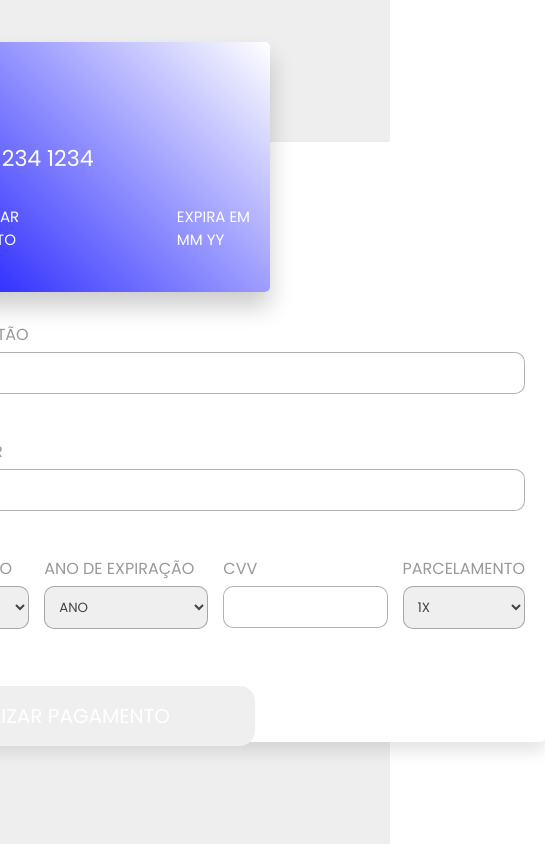
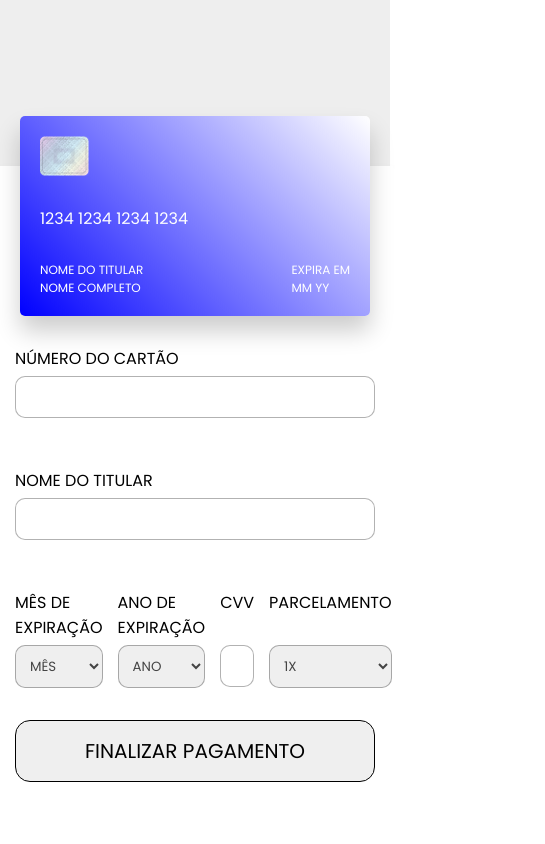
Before and after one commit to Jeta8/Formulario-pagamento, a plain HTML site: page Formulario Pagamento/index.html in a window 390 px wide. Shown: the top 844 px of the page, 545 px wide, since content can reach past the window. Drawn offline with Linux system fonts and the light colour scheme.

Commit message:
formulario pagamento
ajustando responsividade

```diff
--- a/Formulario Pagamento/index.html
+++ b/Formulario Pagamento/index.html
@@ -54,15 +54,16 @@
         <form action="">
             <div class="inputBox">
                 <span>Número do Cartão</span>
-                <input type="text" maxlength="19" id="numero-cartao" title="Número do cartão" class="numero-cartao-input" inputmode="numeric"
+                <input type="text" maxlength="19" minlength="16" id="numero-cartao" title="Número do cartão" class="numero-cartao-input" inputmode="numeric"
                     onkeyup="this.value = detectar_cartao(event)" required>
-                    <div class="invalid-tooltip">Insira um cartão válido.</div>
+                    <span class="invalid">Insira um cartao valido</span>
+
             </div>
 
             <div class="inputBox">
                 <span>Nome do Titular</span>
-                <input type="text" id="nome-titular" class="nome-titular-input" inputmode="full-width-latin" required>
-                <div class="invalid-tooltip">Insira um nome válido.</div>
+                <input type="text" id="nome-titular" minlength="7" title="Nome do Titular" class="nome-titular-input" inputmode="full-width-latin" required>
+                <span class="invalid">Insira um nome valido</span>
             </div>
 
             <div class="flexbox">
@@ -83,7 +84,7 @@
                         <option value="11">11</option>
                         <option value="12">12</option>
                     </select>
-                    <div class="invalid-tooltip">Selecione o mês de expiração.</div>
+
                 </div>
 
                 <div class="inputBox">
@@ -101,13 +102,13 @@
                         <option value="31">2031</option>
                         <option value="32">2032</option>
                     </select>
-                    <div class="invalid-tooltip">Selecione o ano de expiração.</div>
+
                 </div>
                 <div class="inputBox">
                     <span>cvv</span>
-                    <input type="text" maxlength="3" id="cvv-seguranca" class="cvv-input" inputmode="numeric"
+                    <input type="text" maxlength="3"  minlength="3" id="cvv-seguranca" class="cvv-input" inputmode="numeric"
                         pattern="[0-9]*" required>
-                        <div class="invalid-tooltip">Insira um número de segurança válido.</div>
+
                 </div>
 
                 <div class="flexbox">
@@ -131,7 +132,7 @@
                 </div>
 
 
-                <input type="submit" value="finalizar pagamento" class="submit-btn"
+                <input type="submit" value="finalizar pagamento"  class="submit-btn"
                     onclick="this.value = finalizar_pagamento()">
 
         </form>
@@ -329,6 +330,25 @@
 
         }
 
+        let form = document.querySelector("form");
+        let inputs = form.querySelectorAll("input");
+        let submitButton = form.querySelector("button[type='submit']");
+        let SubmiBtnTexto = submitButton.textContent;
+
+        submitButton.addEventListener("click", function(event) {
+        event.preventDefault();
+        let isFormValid = true;
+        for (let i = 0; i < inputs.length; i++) {
+        if (inputs[i].value === "" || inputs[i].length < 3) {
+          inputs[i].classList.add("invalid");
+          isFormValid = false;
+        }
+        if (!isFormValid == true) {
+            submitButton.textContent = SubmiBtnTexto;
+            return;
+  }
+  }
+});
 
 
 
--- a/Formulario Pagamento/style.css
+++ b/Formulario Pagamento/style.css
@@ -9,6 +9,7 @@
   border: none;
   text-decoration: none;
   text-transform: uppercase;
+  user-select: none;
 }
 
 .container {
@@ -20,6 +21,7 @@
   flex-flow: column;
   padding-bottom: 60px;
   flex:1;
+  user-select: none;
 }
 
 .container form {
@@ -39,7 +41,6 @@
 
 .container form .inputBox span {
   display: block;
-  color: #999;
   padding-bottom: 5px;
 }
 
@@ -69,11 +70,12 @@
   margin-top: 150px;
   padding: 15px;
   font-size: 20px;
-  color: #fff;
+  color: black;
   border-radius: 15px;
   cursor: pointer;
   transition: 0.2s linear;
   position: absolute;
+
 }
 
 .container form .submit-btn:hover {
@@ -87,6 +89,7 @@
   height: 250px;
   width: 400px;
   margin-left: -250px;
+  user-select: none;
 }
 
 .container .card-container .front {
@@ -102,6 +105,7 @@
   padding: 20px;
   transform: perspective(1000px) rotateY(0deg);
   transition: transform 0.4s ease-out;
+  user-select: none;
 }
 
 .container .card-container .front .iconCard-image {
@@ -109,29 +113,35 @@
   align-items: center;
   justify-content: space-between;
   transition: transform 1.4s ease-in;
+  user-select: none;
 }
 
 .container .card-container .front .iconCard-image img {
   height: 50px;
+  user-select: none;
 }
 
 .container .card-container .front .card-number-box {
   padding: 30px 0;
   font-size: 22px;
   color: #fff;
+  user-select: none;
 }
 
 .container .card-container .front .flexbox {
   display: flex;
+  user-select: none;
 }
 
 .container .card-container .front .flexbox .box:nth-child(1) {
   margin-right: auto;
+  user-select: none;
 }
 
 .container .card-container .front .flexbox .box {
   font-size: 15px;
   color: #fff;
+  user-select: none;
 }
 
 .container .card-container .back {
@@ -148,6 +158,7 @@
   box-shadow: 0 15px 25px rgba(0, 0, 0, 0.2);
   transform: perspective(1000px) rotateY(180deg);
   transition: transform 0.4s ease-out;
+  user-select: none;
 }
 
 .container .card-container .back .stripe {
@@ -159,11 +170,13 @@
 
 .container .card-container .back .box {
   padding: 0 20px;
+  user-select: none;
 }
 
 .container .card-container .back .box span {
   color: #fff;
   font-size: 15px;
+  user-select: none;
 }
 
 .container .card-container .back .box .cvv-box {
@@ -174,28 +187,197 @@
   background: #fff;
   border-radius: 5px;
   width: 100%;
+  user-select: none;
 }
 
 .container .card-container .back .icone-bandeira-fundo {
   margin-top: 10px;
   height: 50px;
   margin-right: 20px;
-}
-
-.invalid-tooltip{
-  visibility: hidden;
-  position: relative;
-  display: inline-block;
+  user-select: none;
 
 }
 
-input::-webkit-outer-spin-button,
-input::-webkit-inner-spin-button {
-  -webkit-appearance: none;
-  margin: 0;
+input.invalid:not(:placeholder-shown) + span {
+  visibility: visible;
+  color: red;
+  position: absolute;
+  left: -100%;
+  top: 50%;
+  transform: translate(0, -50%);
+  background-color: white;
+  padding: 5px 10px;
+  border-radius: 5px;
+  user-select: none;
 }
 
-input:invalid {
-  outline: none;
-  border: 2px solid red;
+input {
+  border: 1px solid black;
+  position: relative;
 }
+
+input + span {
+  visibility: hidden;
+}
+
+
+
+@media (max-width: 768px) {
+  @import url("https://fonts.googleapis.com/css2?family=Poppins:wght@100;200;300;400;500;600;700&display=swap");
+
+  * {
+    font-family: "Poppins", sans-serif;
+    margin: 0;
+    padding: 0;
+    box-sizing: border-box;
+    outline: none;
+    border: none;
+    text-decoration: none;
+    text-transform: uppercase;
+    user-select: none;
+  }
+
+  .container {
+    min-height: 120vh;
+    background: #eee;
+    display: flex;
+    align-items: center;
+    justify-content: center;
+    flex-flow: column;
+    padding-bottom: 30px;
+    flex:1;
+    user-select: none;
+  }
+
+  .container form {
+    background: #fff;
+    border-radius: 5px;
+    box-shadow: 0 10px 15px rgba(0, 0, 0, 0.1);
+    padding: 20px;
+    width: 400px;
+    padding-top: 160px;
+    height: 700px;
+  }
+
+  .container form .inputBox {
+    margin-top: 20px;
+    width: 100%;
+  }
+
+  .container form .inputBox span {
+    display: block;
+    padding-bottom: 5px;
+  }
+
+  .container form .inputBox input,
+  .container form .inputBox select {
+    width: 100%;
+    padding: 10px;
+    border-radius: 10px;
+    border: 1px solid rgba(0, 0, 0, 0.3);
+    color: #444;
+  }
+
+  .container form .flexbox {
+    display: flex;
+    gap: 15px;
+  }
+
+  .container form .flexbox .inputBox {
+    flex: 1 1 150px;
+
+  }
+  .container form .flexbox .cvv-input, .parcelamento-input {
+    display: flex;
+    margin-top: 25px;
+  }
+
+
+
+  .container form .submit-btn {
+    width: 100%;
+    max-width: 360px;
+    background: linear-gradient(45deg, (blueviolet), deeppink);
+    margin-top: 150px;
+    padding: 15px;
+    font-size: 20px;
+    color: black;
+    border-radius: 15px;
+    cursor: pointer;
+    transition: 0.2s linear;
+    position: absolute;
+
+  }
+
+  .container form .submit-btn:hover {
+    letter-spacing: 2px;
+    opacity: 0.8;
+  }
+
+  .container .card-container {
+    margin-bottom: -150px;
+    position: relative;
+    height: 200px;
+    width: 350px;
+    margin-left: 0px;
+    user-select: none;
+  }
+
+  .container .card-container .front {
+    position: absolute;
+    height: 100%;
+    width: 100%;
+  }
+  .container .card-container .front .card-number-box {
+    padding: 30px 0;
+    font-size: 16px;
+    color: #fff;
+    user-select: none;
+  }
+  .container .card-container .front .flexbox .box {
+    font-size: 12px;
+    color: #fff;
+    user-select: none;
+  }
+  .container .card-container .front .iconCard-image img {
+    height: 40px;
+    user-select: none;
+  }
+
+  .container .card-container .back .stripe {
+    background: #000;
+    width: 100%;
+    margin: 10px 0;
+    height: 40px;
+  }
+
+  .container .card-container .back .box {
+    padding: 0 20px;
+    user-select: none;
+  }
+
+  .container .card-container .back .box span {
+    color: #fff;
+    font-size: 12px;
+    user-select: none;
+  }
+
+  .container .card-container .back .box .cvv-box {
+    height: 30px;
+    padding: 4px;
+    margin-top: 0px;
+    color: #333;
+    background: #fff;
+    border-radius: 5px;
+    width: 100%;
+    user-select: none;
+  }
+
+  .container .card-container .back .icone-bandeira-fundo {
+    margin-top: 10px;
+    height: 40px;
+    margin-right: 20px;
+    user-select: none;
+
+  }
+}
```
